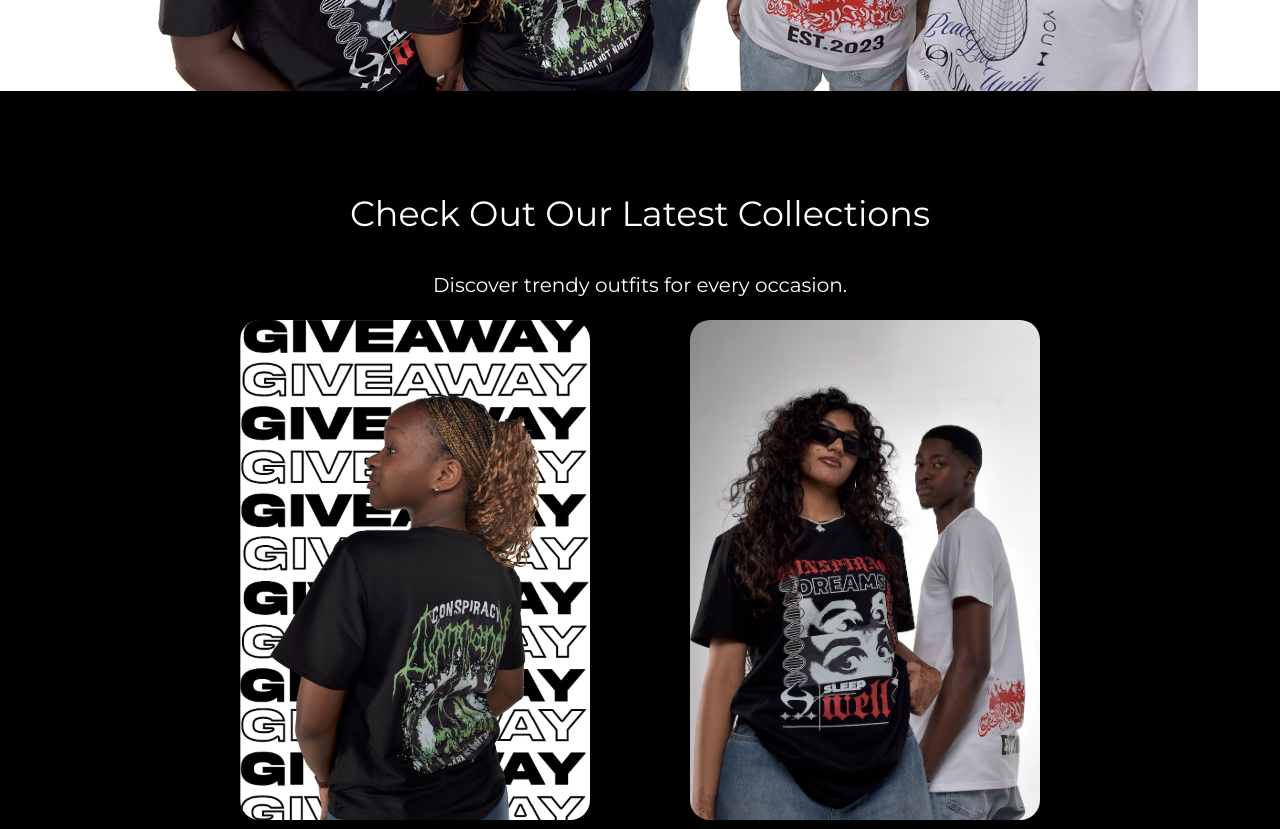
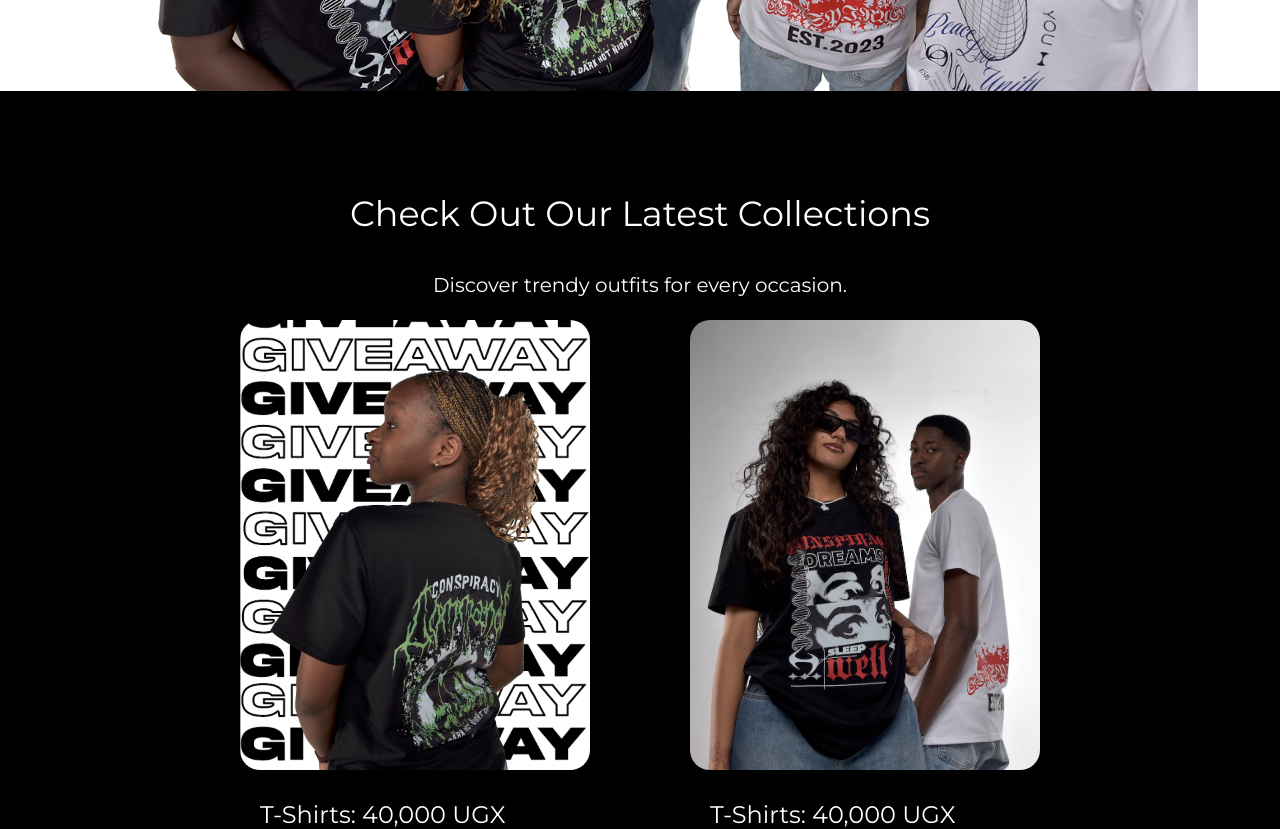
Before and after one commit to Josh-The-Developapa/Conspiracy-UG, a React (Vite) app: page / in a window 1280 px wide. Shown: the part 709-1538 px from the top of the page. Built offline with nearby package versions, Linux system fonts and the light colour scheme.

Commit message:
Committed

```diff
--- a/src/components/Card/Card.css
+++ b/src/components/Card/Card.css
@@ -13,7 +13,7 @@
 
 .card-img {
   width: 100%;
-  height: 500px;
+  height: 450px;
   border-radius: 20px;
   object-fit: cover;
 }
--- a/src/pages/About/About.css
+++ b/src/pages/About/About.css
@@ -9,14 +9,13 @@
 }
 
 .image-grid {
-    padding-top: 80px;
+  padding-top: 80px;
   display: flex;
   flex-direction: row;
   flex-wrap: wrap;
   justify-content: center;
   align-items: center;
 }
-
 
 .image-container {
   position: relative;
@@ -35,7 +34,6 @@
   transform: rotate(0deg);
 }
 
-
 .overlayy {
   position: absolute;
   top: 50%;
@@ -51,17 +49,12 @@
   justify-content: center;
   align-items: center;
   border-radius: 25px;
-  height:100%;
-  width:100%;
-  cursor:pointer;
+  height: 100%;
+  width: 100%;
+  cursor: pointer;
 }
-
 
 .image-container:hover .overlayy {
   visibility: visible;
   opacity: 1;
 }
-
-.overlayy:hover .check-out-text::after {
-  transform: scaleX(1);
-}
--- a/src/pages/About/About.jsx
+++ b/src/pages/About/About.jsx
@@ -8,7 +8,7 @@ import Image4 from '../../assets/riya-giveaway.png';
 import Image8 from '../../assets/card-image6.png';
 import Image6 from '../../assets/card-image7.png';
 
-function About() {
+const About = () => {
   return (
     <div className="about-container">
       <Header />
@@ -52,6 +52,6 @@ function About() {
       </div>
     </div>
   );
-}
+};
 
 export default About;
```
